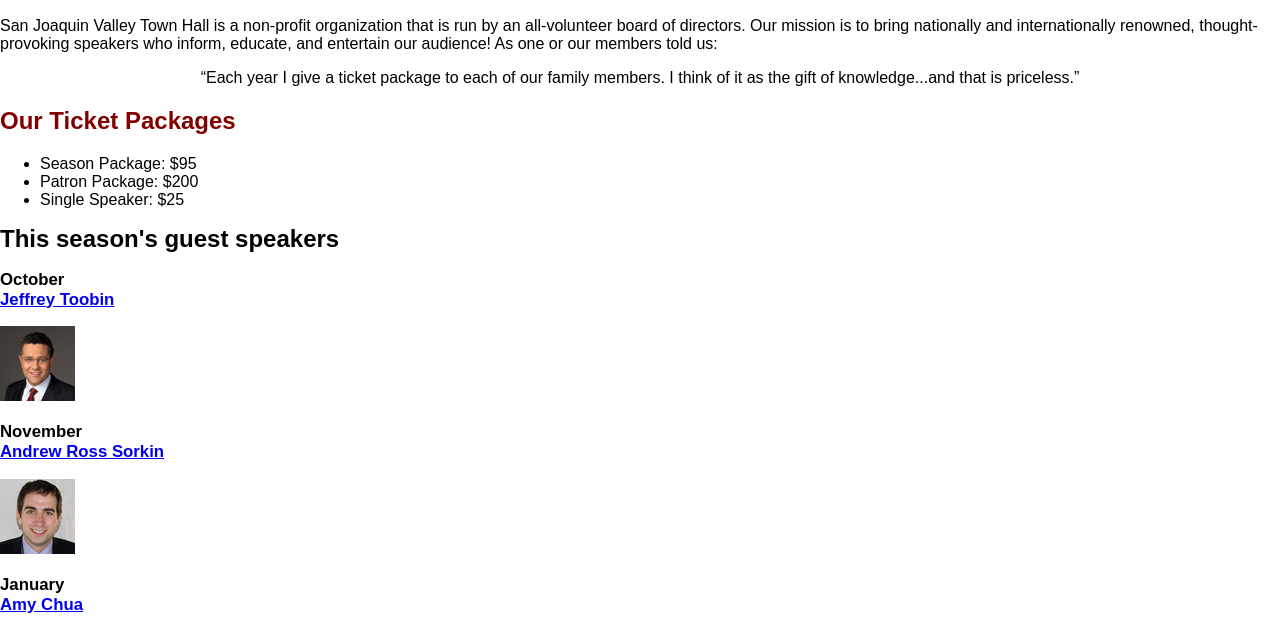
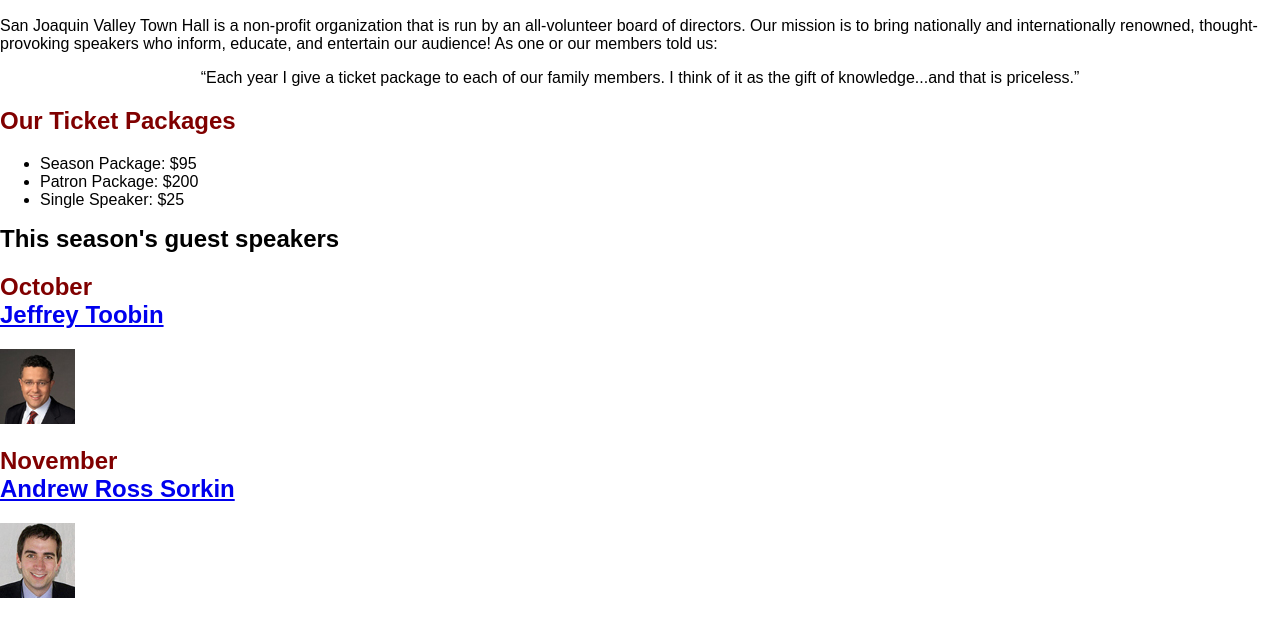
Before and after one commit to cl598/A10, a plain HTML site: page index.html in a window 1280 px wide. Shown: the part 153-772 px from the top of the page. Drawn offline with Linux system fonts and the light colour scheme.

Commit message:
changed h3 to h2 in the main

```diff
--- a/index.html
+++ b/index.html
@@ -30,13 +30,13 @@
 	</ul>
 
 	<h1>This season's guest speakers</h1>
-	<h3>October <br> <a href="speakers/toobin.html">Jeffrey Toobin</a></h3>
+	<h2>October <br> <a href="speakers/toobin.html">Jeffrey Toobin</a></h2>
 	<img src="images/toobin75.jpg" alt="Jeffrey Toobin">
 
-	<h3>November <br> <a href="speakers/sorkin.html">Andrew Ross Sorkin</a></h3>
+	<h2>November <br> <a href="speakers/sorkin.html">Andrew Ross Sorkin</a></h2>
 	<img src="images/sorkin75.jpg" alt="Andrew Ross Sorkin">
 
-	<h3>January <br> <a href="speakers/chua.html">Amy Chua</a></h3>
+	<h2>January <br> <a href="speakers/chua.html">Amy Chua</a></h2>
 	<img src="images/chua75.jpg" alt="Amy Chua">
 </main>
 <footer>
```
